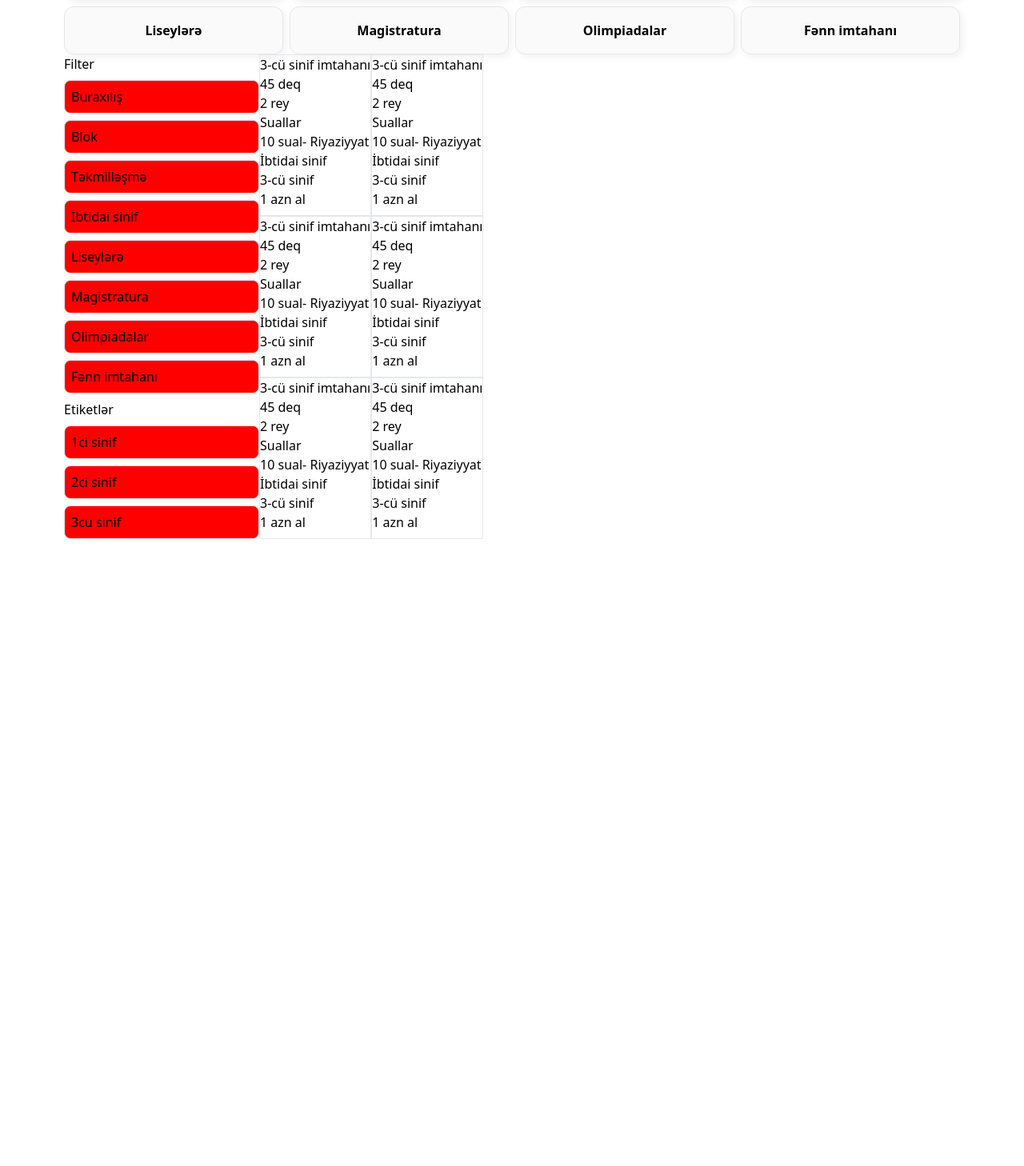
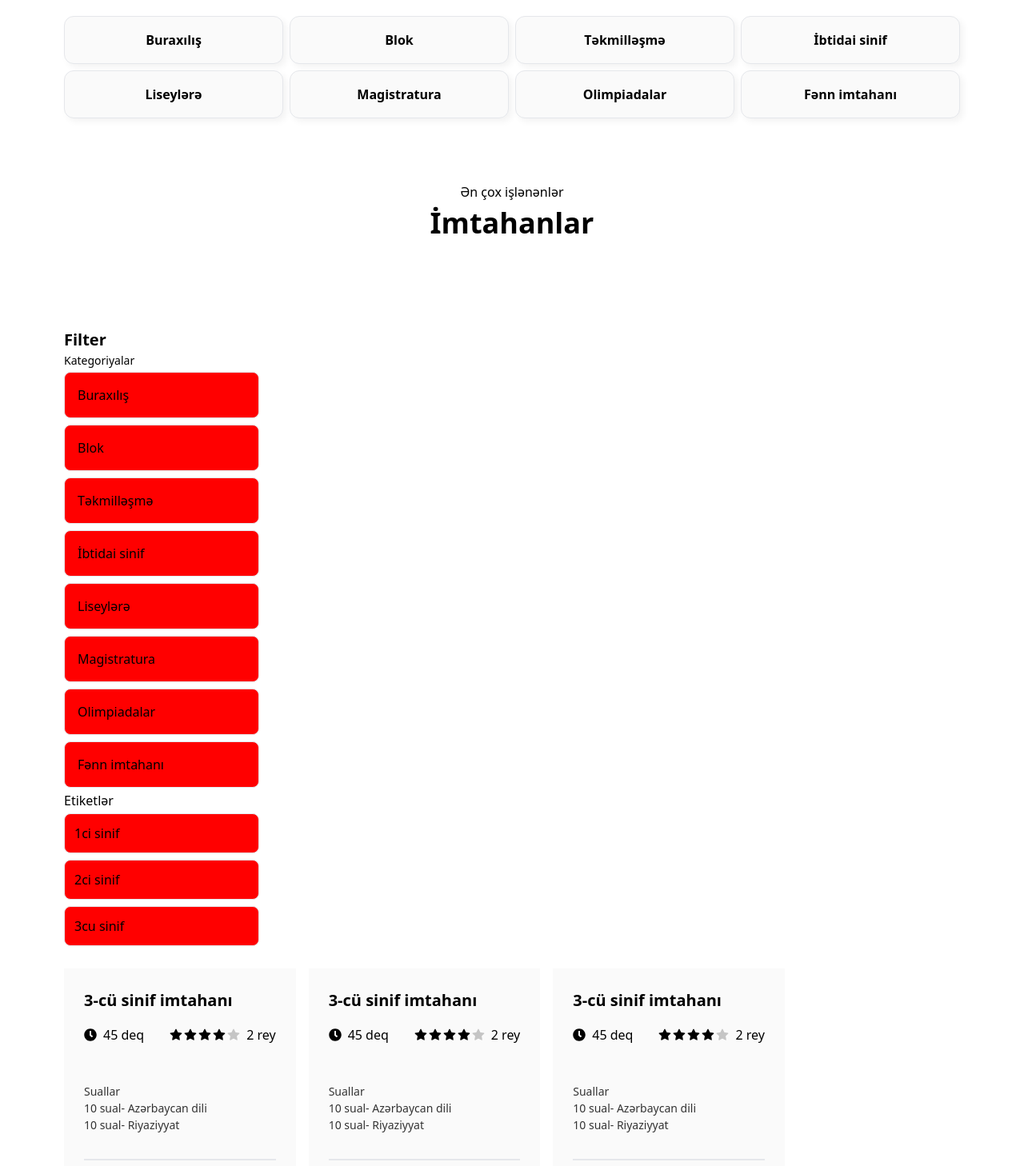
Before and after one commit to QulamSamadli/task166, a React (Vite) app: page /imtahanlar in a window 1280 px wide. Shown: the part 872-2330 px from the top of the page at 80% size. Before the commit the page ends 1546 px from the top, so only its background shows below. Built offline with nearby package versions, Linux system fonts and the light colour scheme.

Commit message:
changes components classnames

```diff
--- a/package.json
+++ b/package.json
@@ -13,6 +13,7 @@
     "axios": "^1.6.7",
     "react": "^18.2.0",
     "react-dom": "^18.2.0",
+    "react-icons": "^5.0.1",
     "react-router": "^6.22.0",
     "react-router-dom": "^6.22.0",
     "swiper": "^11.0.6"
--- a/src/Components/Category/index.jsx
+++ b/src/Components/Category/index.jsx
@@ -8,7 +8,7 @@ const Category = () => {
     console.log(category);
 
     return (
-        <div className='container grid grid-cols-1 text-center'>
+        <div className='container grid grid-cols-1 text-center my-20'>
             <div className='text-center my-6'>
                 <p>İmtahan</p>
                 <h2 className='text-[36px] font-bold'>Kateqoriya seç</h2>
--- a/src/Components/Filter/index.jsx
+++ b/src/Components/Filter/index.jsx
@@ -1,24 +1,32 @@
 import React from 'react';
 import { categories, details } from '../../data';
+import { FaClock } from "react-icons/fa";
 
 const Filter = () => {
   return (
-    <div className='container flex '>
-      <div className='grid grid-cols-1 items-start gap-2'>
-      <h2>Filter</h2>
+
+    <div className='container my-20'>
+
+      <div className='text-center my-20'><p>Ən çox işlənənlər</p>
+        <h2 className='text-[36px] font-bold'>İmtahanlar</h2></div>
+      <div className='flex  justify-between flex-wrap '>
+        <div className='flex flex-col my-6'>
+          <h2 className='text-[20px] font-semibold'>Filter</h2>
+          <p className='text-[14px] text-[background: #00000099;
+]'>Kategoriyalar</p>
           {
             categories.map(({ id, title }) => (
-            <button className='bg-[red] w-[244px] border rounded-lg text-left p-2' key={id}>
+              <button className='bg-[red] w-[244px] border rounded-lg text-left p-4 my-1' key={id}>
                 {title}
               </button>
             ))
           }
-         <div className='flex flex-col items-start gap-2'>
+          <div className='flex flex-col '>
             <p>Etiketlər</p>
             {categories.map(category => (
               category.sinif ? (
                 category.sinif.map(({ id, sin }) => (
-              <button className='bg-[red] w-[244px] border rounded-lg text-left p-2' key={id}>
+                  <button className='bg-[red] w-[244px] border rounded-lg text-left p-3 my-1' key={id}>
                     {sin}
                   </button>
                 ))
@@ -27,24 +35,26 @@ const Filter = () => {
           </div>
         </div>
 
-      <div className='grid grid-cols-2'>
+        <div className='grid grid-cols-3 gap-4 '>
           {
-            details.map(({id,title,time,questions1,questions2,comments,hashtag1,hashtag2,price})=>{
-                return <div className='border' key={id}>
-                    <h2>{title}</h2>
-                    <div>
-                        <p>{time}</p>
-                        <p>{comments}</p>
+            details.map(({ id, title, time, questions1, questions2, comments, hashtag1, hashtag2, price }) => {
+              return <div className=' bg-[#FAFAFA] flex flex-col gap-4 border border-[#FAFAFA] p-6' key={id}>
+                <h2 className='text-[20px] font-bold'>{title}</h2>
+                <div className='flex justify-between gap-8'>
+                  <p className='flex items-center gap-2'><FaClock />{time}</p>
+                  <p className='flex items-center gap-2'> <img src="./ranking.png" alt="" /> {comments}</p>
                 </div>
-                    <h2>Suallar</h2>
-                    <div>
+                <div className='text-[14px] text-[#000000CC] border-b-2 py-8'>
+                <h2 className='font-medium'>Suallar</h2>
                   <p>{questions1}</p>
                   <p>{questions2}</p>
                 </div>
 
-                    <div>{hashtag1}</div>
-                    <div>{hashtag2}</div>
-                    <button>{price}</button>
+                <div className='flex gap-4 text-[14px]'>
+                  <div className='bg-[#D9D9D9] border p-2 border-[#D9D9D9] rounded-xl'>{hashtag1}</div>
+                  <div className='bg-[#D9D9D9] border p-2 border-[#D9D9D9] rounded-xl'>{hashtag2}</div>
+                  </div>
+                <button className='border-[1px] rounded-xl p-4'>{price}</button>
               </div>
 
 
@@ -53,6 +63,7 @@ const Filter = () => {
           }
         </div>
       </div>
+    </div>
   );
 };
 
--- a/src/data.js
+++ b/src/data.js
@@ -52,7 +52,7 @@ export const categories = [
         title:"3-cü sinif imtahanı",
         time:"45 deq",
         questions1:"10 sual- Azərbaycan dili",
-        questions1:"10 sual- Riyaziyyat",
+        questions2:"10 sual- Riyaziyyat",
         comments:"2 rey",
         hashtag1:"İbtidai sinif",
         hashtag2:"3-cü sinif",
@@ -63,7 +63,7 @@ export const categories = [
         title:"3-cü sinif imtahanı",
         time:"45 deq",
         questions1:"10 sual- Azərbaycan dili",
-        questions1:"10 sual- Riyaziyyat",
+        questions2:"10 sual- Riyaziyyat",
         comments:"2 rey",
         hashtag1:"İbtidai sinif",
         hashtag2:"3-cü sinif",
@@ -74,7 +74,7 @@ export const categories = [
         title:"3-cü sinif imtahanı",
         time:"45 deq",
         questions1:"10 sual- Azərbaycan dili",
-        questions1:"10 sual- Riyaziyyat",
+        questions2:"10 sual- Riyaziyyat",
         comments:"2 rey",
         hashtag1:"İbtidai sinif",
         hashtag2:"3-cü sinif",
@@ -85,7 +85,7 @@ export const categories = [
         title:"3-cü sinif imtahanı",
         time:"45 deq",
         questions1:"10 sual- Azərbaycan dili",
-        questions1:"10 sual- Riyaziyyat",
+        questions2:"10 sual- Riyaziyyat",
         comments:"2 rey",
         hashtag1:"İbtidai sinif",
         hashtag2:"3-cü sinif",
@@ -96,7 +96,7 @@ export const categories = [
         title:"3-cü sinif imtahanı",
         time:"45 deq",
         questions1:"10 sual- Azərbaycan dili",
-        questions1:"10 sual- Riyaziyyat",
+        questions2:"10 sual- Riyaziyyat",
         comments:"2 rey",
         hashtag1:"İbtidai sinif",
         hashtag2:"3-cü sinif",
@@ -107,7 +107,7 @@ export const categories = [
         title:"3-cü sinif imtahanı",
         time:"45 deq",
         questions1:"10 sual- Azərbaycan dili",
-        questions1:"10 sual- Riyaziyyat",
+        questions2:"10 sual- Riyaziyyat",
         comments:"2 rey",
         hashtag1:"İbtidai sinif",
         hashtag2:"3-cü sinif",
```
Also changed, not shown: public/ranking.png (added), 1 other file (tests, documents, lock files or other folders). Lines whose indentation alone changed are shown as unchanged.
